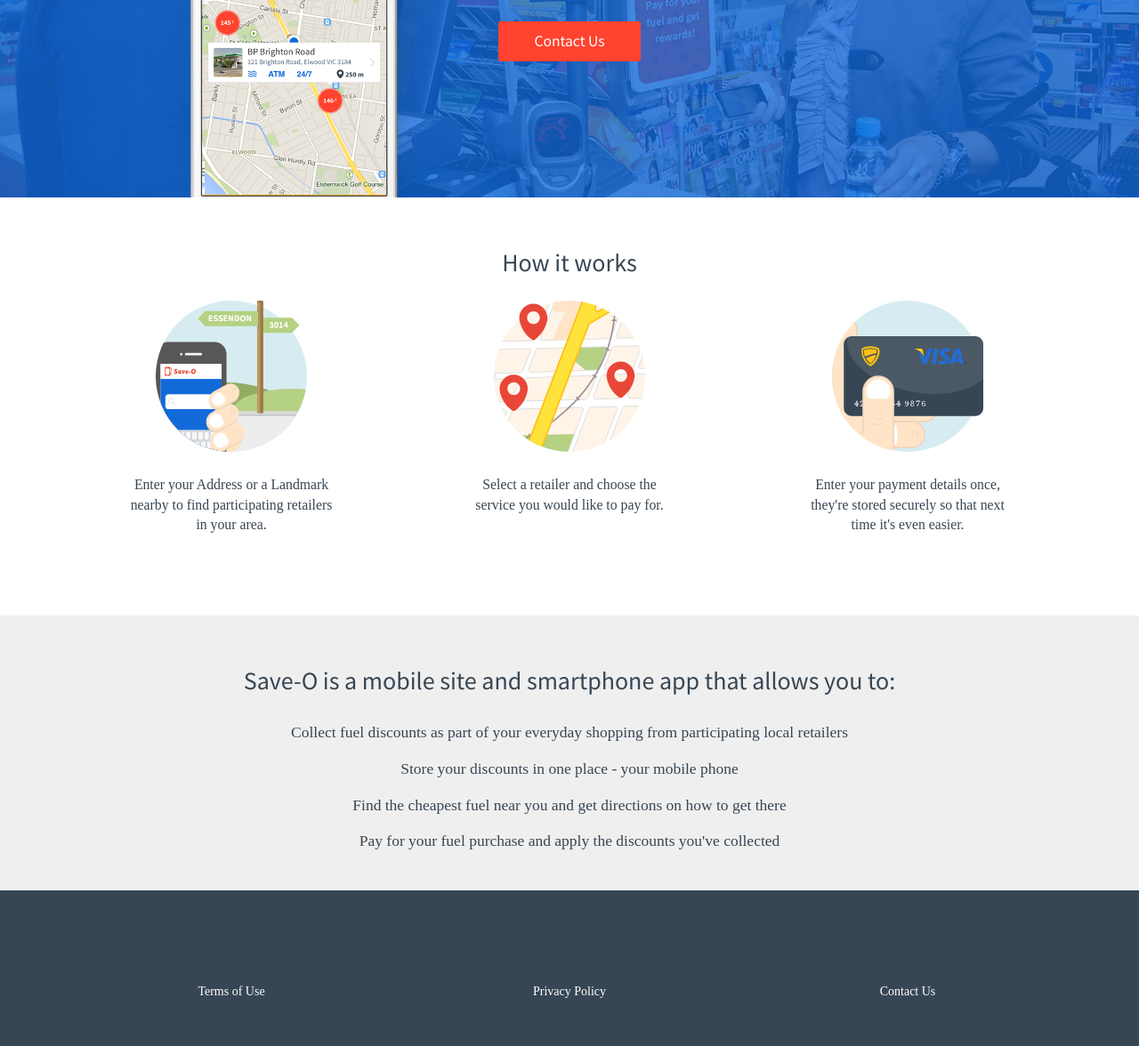
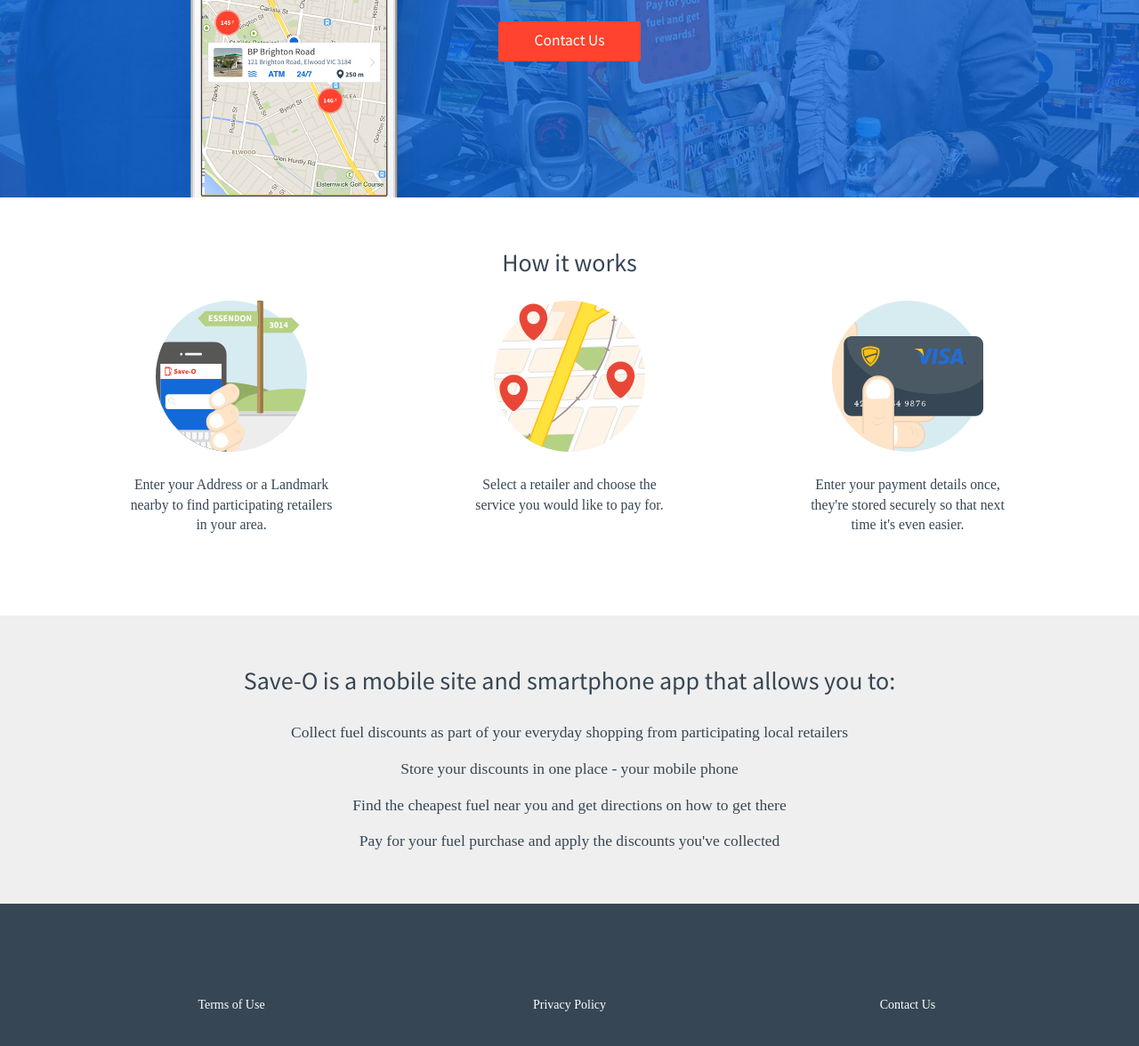
Before and after one commit to hamishirving/save-o, a plain HTML site: page index.html in a window 1280 px wide. Shown: the part 338-1514 px from the top of the page at 89% size. Drawn offline with Linux system fonts and the light colour scheme; a web font is replaced by a local one.

Commit message:
Minor layout adjustments

```diff
--- a/css/styles.css
+++ b/css/styles.css
@@ -58,7 +58,7 @@ h1, h2, h3, h4, h5, h6 {
 	font-weight: 400;
 	font-size: 1.25em;
 	text-align: center;
-	padding-top: 10px;
+	padding-top: 9px;
 	text-decoration: none;
 }
 
@@ -217,7 +217,7 @@ h1, h2, h3, h4, h5, h6 {
 	min-height: 300px;
 	background-color: #efefef;
 	padding-top: 30px;
-	padding-bottom: 30px;
+	padding-bottom: 45px;
 }
 
 .benefits h2 {
```
